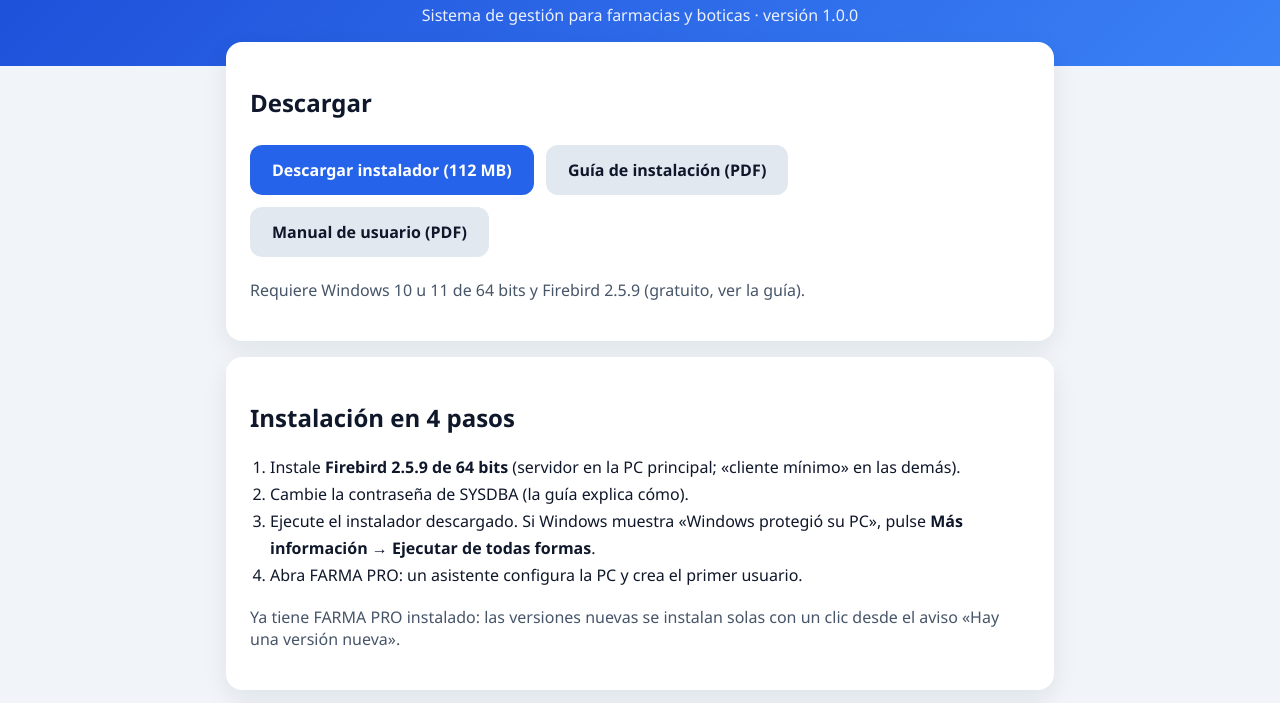
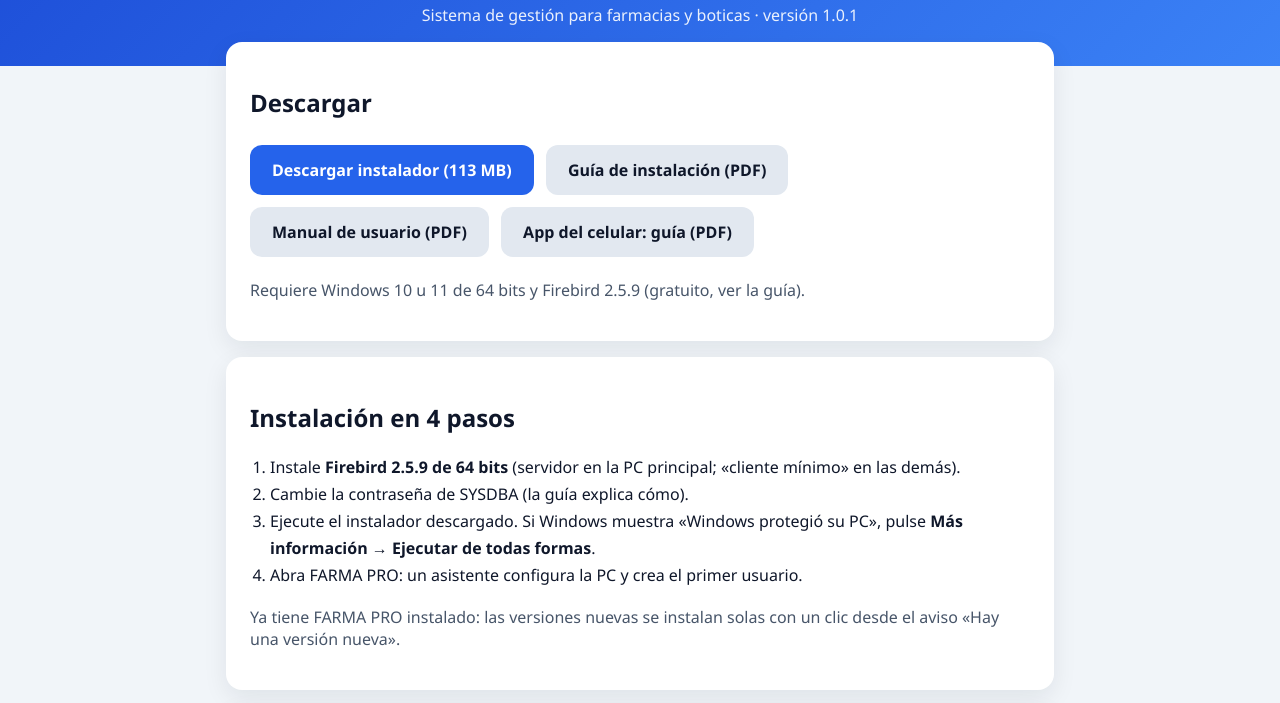
Before and after one commit to jcramigofiel20-collab/farma-pro-descargas, a plain HTML site: page index.html in a window 1280 px wide. Shown: the part 88-791 px from the top of the page. Drawn offline with Linux system fonts and the light colour scheme.

Commit message:
Página de descargas 1.0.1

```diff
--- a/index.html
+++ b/index.html
@@ -16,12 +16,13 @@
 ol { padding-left:20px; line-height:1.7; } small, .muted { color:var(--gris); }
 code { background:#F1F5F9; padding:2px 6px; border-radius:6px; }
 </style></head><body>
-<header><h1>FARMA PRO</h1><p>Sistema de gestión para farmacias y boticas · versión 1.0.0</p></header>
+<header><h1>FARMA PRO</h1><p>Sistema de gestión para farmacias y boticas · versión 1.0.1</p></header>
 <main>
 <div class="card"><h2>Descargar</h2>
-<a class="btn" href="https://github.com/jcramigofiel20-collab/farma-pro-descargas/releases/latest/download/FARMA_PRO_Instalador.exe">Descargar instalador (112 MB)</a>
+<a class="btn" href="https://github.com/jcramigofiel20-collab/farma-pro-descargas/releases/latest/download/FARMA_PRO_Instalador.exe">Descargar instalador (113 MB)</a>
 <a class="btn sec" href="https://github.com/jcramigofiel20-collab/farma-pro-descargas/releases/latest/download/Guia_de_instalacion_FARMA_PRO.pdf">Guía de instalación (PDF)</a>
 <a class="btn sec" href="https://github.com/jcramigofiel20-collab/farma-pro-descargas/releases/latest/download/Manual_de_usuario_FARMA_PRO.pdf">Manual de usuario (PDF)</a>
+<a class="btn sec" href="https://github.com/jcramigofiel20-collab/farma-pro-descargas/releases/latest/download/Guia_app_celular_FARMA_PRO.pdf">App del celular: guía (PDF)</a>
 <p class="muted">Requiere Windows 10 u 11 de 64 bits y Firebird 2.5.9 (gratuito, ver la guía).</p></div>
 <div class="card"><h2>Instalación en 4 pasos</h2><ol>
 <li>Instale <b>Firebird 2.5.9 de 64 bits</b> (servidor en la PC principal; «cliente mínimo» en las demás).</li>
```
